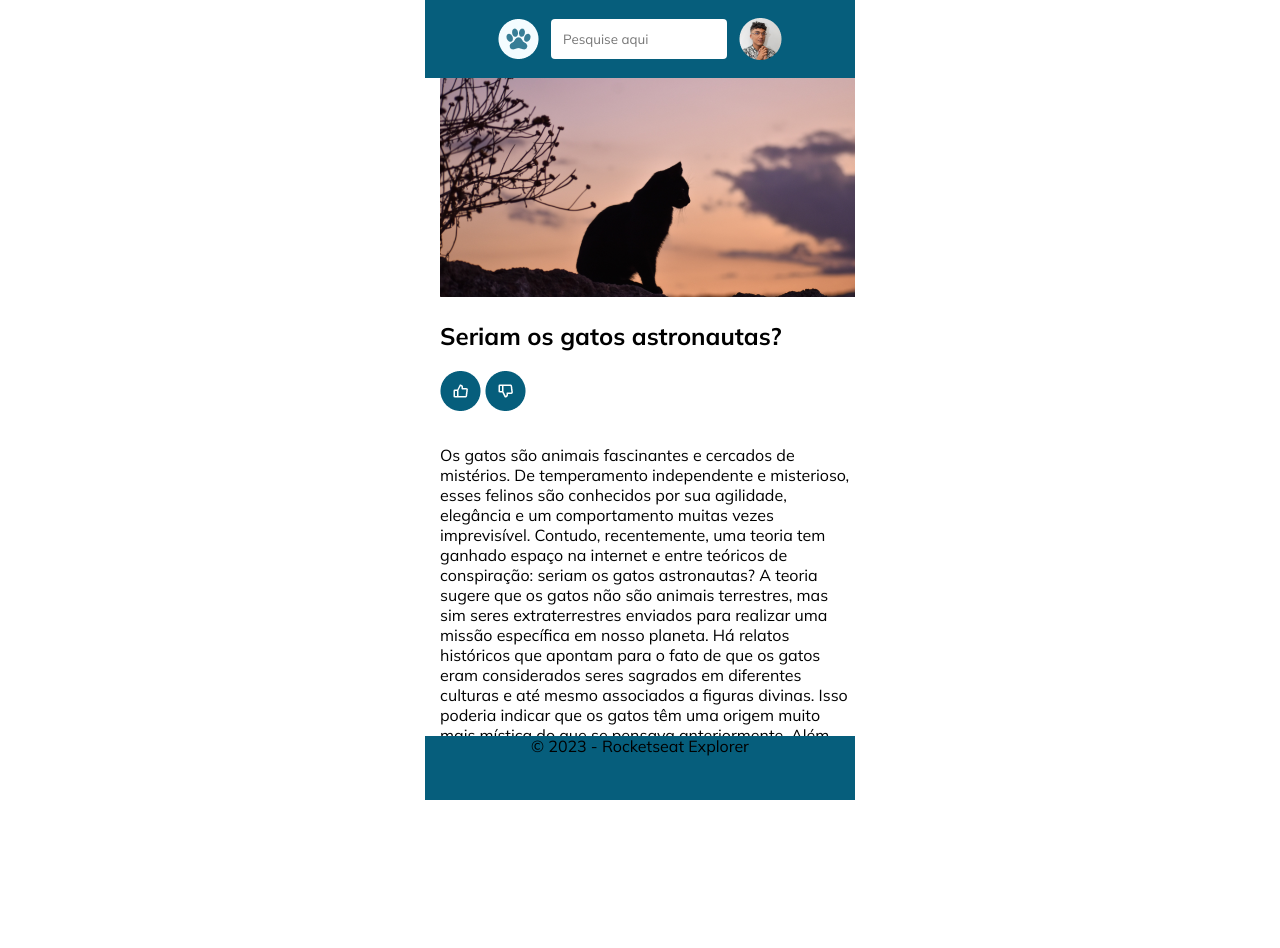
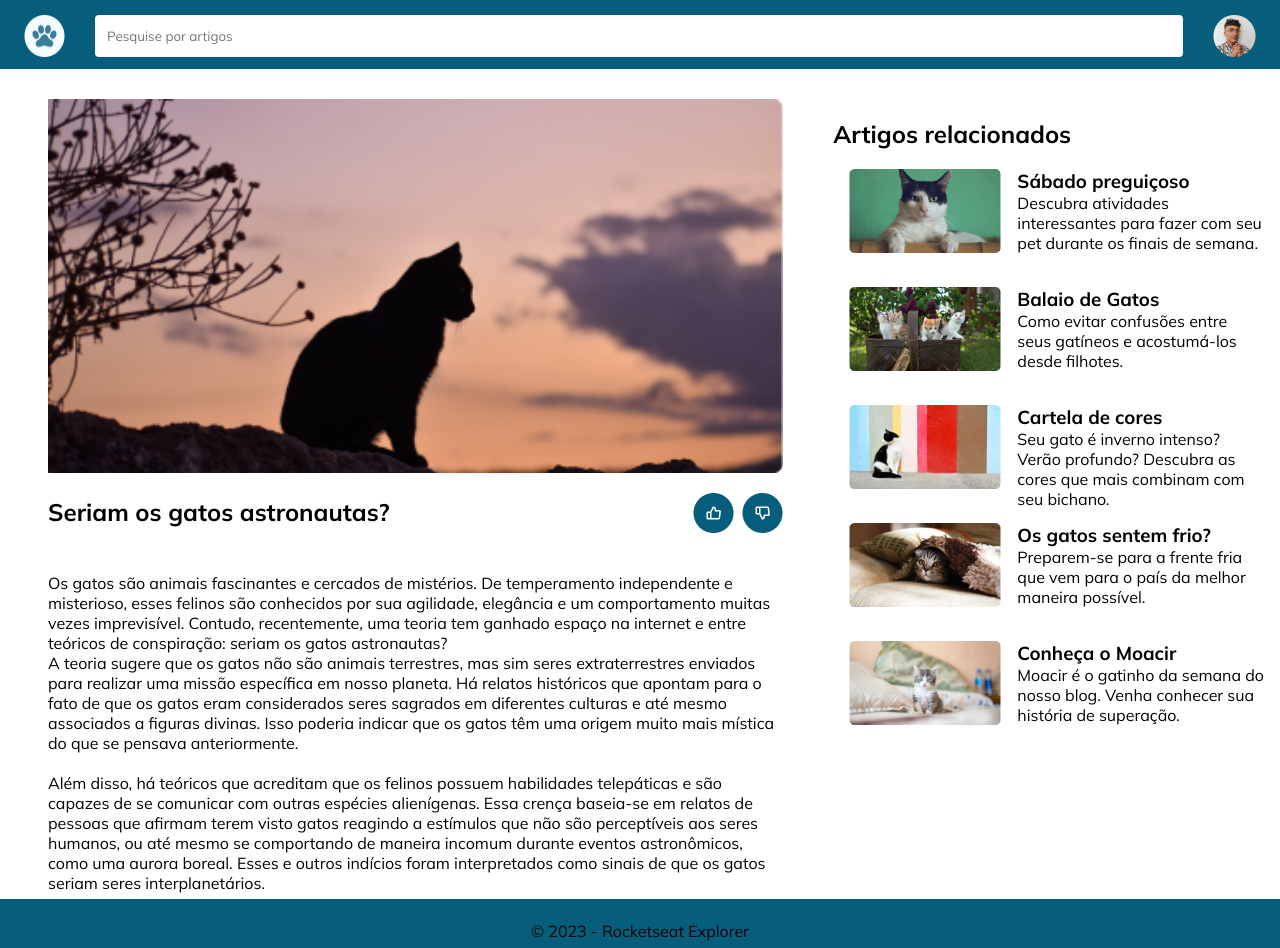
Before and after one commit to marcosviniciusjau/blog-gatos, a plain HTML site: page index.html in a window 1280 px wide. Before the commit the page ends 800 px from the top, so only its background shows below. Drawn offline with Linux system fonts and the light colour scheme.

Commit message:
adjustments

```diff
--- a/index.html
+++ b/index.html
@@ -14,7 +14,7 @@
   <header>
     <nav>
       <img src="images/paw.png"/>
-      <input type="text" placeholder="Pesquise aqui" />
+      <input type="text" placeholder="Pesquise por artigos" />
 
       <img src="images/Jojo.png"/>
     </nav>
@@ -22,18 +22,25 @@
   </header>
 
   <main>
+       <img src="images/gato_main.png" class="gato_main"/>
+
     <div class="banner">
-    <img src="images/gato_main.png" />
 
     <h1>Seriam os gatos astronautas?</h1>
-    <img src="images/like.png" />
+    <img src="images/like.png" class="like"/>
 
-    <img src="images/deslike.png" />
+    <img src="images/deslike.png" class="deslike"/>
+
   </div>
     <p>Os gatos são animais fascinantes e cercados de mistérios. De temperamento independente e misterioso, esses felinos são conhecidos por sua agilidade, elegância e um comportamento muitas vezes imprevisível. Contudo, recentemente, uma teoria tem ganhado espaço na internet e entre teóricos de conspiração: seriam os gatos astronautas?
+  </br>
       A teoria sugere que os gatos não são animais terrestres, mas sim seres extraterrestres enviados para realizar uma missão específica em nosso planeta. Há relatos históricos que apontam para o fato de que os gatos eram considerados seres sagrados em diferentes culturas e até mesmo associados a figuras divinas. Isso poderia indicar que os gatos têm uma origem muito mais mística do que se pensava anteriormente.
+  </br>
+  </br>
+      Além disso, há teóricos que acreditam que os felinos possuem habilidades telepáticas e são capazes de se comunicar com outras espécies alienígenas. Essa crença baseia-se em relatos de pessoas que afirmam terem visto gatos reagindo a estímulos que não são perceptíveis aos seres humanos, ou até mesmo se comportando de maneira incomum durante eventos astronômicos, como uma aurora boreal. Esses e outros indícios foram interpretados como sinais de que os gatos seriam seres interplanetários.</p>
 
-      Além disso, há teóricos que acreditam que os felinos possuem habilidades telepáticas e são capazes de se comunicar com outras espécies alienígenas. Essa crença baseia-se em relatos de pessoas que afirmam terem visto gatos reagindo a estímulos que não são perceptíveis aos seres humanos, ou até mesmo se comportando de maneira incomum durante eventos astronômicos, como uma aurora boreal. Esses e outros indícios foram interpretados como sinais de que os gatos seriam seres interplanetários.</p>
+
+  </main>
   <section>
       <h2>Artigos relacionados</h2>
       <article>
@@ -42,14 +49,14 @@
         </aside>
         <div>
           <h3>Sábado preguiçoso</h3>
-        <p>Descubra atividades interessantes para fazer com seu pet durante os finais de semana.</p>
+          <p>Descubra atividades </br>interessantes para fazer com seu </br>pet durante os finais de semana.</p>
         </div>
           <aside class="balaio">
             <img src="images/balaio.png" />
           </aside>
           <div>
             <h3>Balaio de Gatos</h3>
-          <p>Como evitar confusões entre seus gatíneos e acostumá-los desde filhotes.</p>
+            <p>Como evitar confusões entre </br>seus gatíneos e acostumá-los</br> desde filhotes.</p>
           </div>
 
           <aside class="cartela">
@@ -57,7 +64,7 @@
           </aside>
           <div>
             <h3>Cartela de cores</h3>
-          <p>Seu gato é inverno intenso? Verão profundo? Descubra as cores que mais combinam com seu bichano.</p>
+            <p>Seu gato é inverno intenso?</br> Verão profundo? Descubra as </br>cores que mais combinam com</br> seu bichano.</p>
           </div>
 
           <aside class="frio">
@@ -65,7 +72,7 @@
           </aside>
           <div>
             <h3>Os gatos sentem frio?</h3>
-          <p>Preparem-se para a frente fria que vem para o país da melhor maneira possível.</p>
+            <p>Preparem-se para a frente fria</br> que vem para o país da melhor</br> maneira possível.</p>
           </div>
 
           <aside class="moacir">
@@ -73,13 +80,11 @@
           </aside>
           <div>
             <h3>Conheça o Moacir</h3>
-          <p>Moacir é o gatinho da semana do nosso blog. Venha conhecer sua história de superação.</p>
+            <p>Moacir é o gatinho da semana do </br>nosso blog. Venha conhecer sua </br>história de superação.</p>
           </div>
 
       </article>
   </section>
-    </main>
-
   <footer>
   <p>© 2023 - Rocketseat Explorer</p>
   </footer>
--- a/styles.css
+++ b/styles.css
@@ -8,25 +8,23 @@
 :root {
   --primary: #065E7C;
   --white: #FFFFFF;
+  font-size: 1rem;
 }
 
 body,input,textarea,button{
   font-family: 'Mulish', sans-serif;
 }
 
-body{
-  display: flex;
-  justify-content: center;
-}
-
+@media(max-width: 48rem) {
 #app{
   display: grid;
   grid-template-areas:
-  'header'
-  'main'
-  'footer';
-  grid-template-rows: auto 2fr 64px;
-  width: 430px;
+  'header header'
+  'main main'
+  'section section'
+  'footer footer';
+  grid-template-rows: 4.325rem 1fr 3.125rem 0.125rem;
+  width: 26.875rem;
   align-content: center;
   height: 100vh;
 }
@@ -40,15 +38,14 @@ header{
 nav{
   display: flex;
   justify-content: center;
-  align-items: center;
-  gap: 12px;
-  padding: 18px 0;
+  gap: 0.5rem;
+  padding:1rem 3rem 3rem 0.3rem;
 }
 
 nav > input {
   border: none;
   background-color: var(--white);
-  padding: 12px;
+  padding: 0.75rem;
   border-radius: 4px;
 }
 
@@ -56,24 +53,29 @@ main {
   grid-area: main;
   background-color: var(--white);
   overflow-y: scroll;
-  max-width: 430px;
-  padding-left: 15px;
+  max-width: 26.875rem;
   overflow-x: hidden;
 }
 
 .banner{
-margin-bottom: 30px;
+margin-bottom:1.875rem;
+
+padding-left: 1rem;
 }
 
 .banner > h1{
-  font-size: 24px;
+  font-size: 1.5rem;
 
-  margin-top: 20px;
-  margin-bottom: 20px;
+  margin-top: 1.25rem;
+  margin-bottom: 1.25rem;
 }
-
+p{
+  max-width: 26.875rem;
+  padding-left: 1rem;
+}
 section {
-  margin-top: 20px;
+  grid-area: section;
+  margin-top: 1.25rem;
 }
 
 article {
@@ -86,37 +88,37 @@ article {
   'moacir text'
   ;
   grid-template-columns: 1fr 1fr;
-  padding: 20px 15px;
+  padding: 1.25rem 1rem;
 }
 
 .preguica{
   grid-area: preguica;
 
-  margin-bottom: 50px;
+  margin-bottom: 3.125rem;
 }
 
 .balaio{
   grid-area: balaio;
 
-  margin-bottom: 50px;
+  margin-bottom: 3.125rem;
 }
 
 .cartela{
   grid-area: cartela;
 
-  margin-bottom: 50px;
+  margin-bottom: 3.125rem;
 }
 
 .frio{
   grid-area: frio;
 
-  margin-bottom: 50px;
+  margin-bottom: 3.125rem;
 }
 
 .moacir{
   grid-area: moacir;
 
-  margin-bottom: 50px;
+  margin-bottom: 3.125rem;
 }
 
 footer {
@@ -126,3 +128,143 @@ footer {
 footer > p{
   text-align: center;
 }
+}
+
+@media(min-width: 48rem) {
+#app{
+  display: grid;
+  grid-template-areas:
+  'header header'
+  'main section'
+  'footer footer';
+  grid-template-rows: auto 2fr 4rem;
+
+  grid-template-column: 2fr;
+  align-content: center;
+  height: 120vh;
+}
+
+header{
+  grid-area: header;
+  justify-content: center;
+  background-color: var(--primary);
+  margin-bottom:1.875rem;
+  height: 4.5rem
+}
+
+nav{
+  display: flex;
+  justify-content: space-between;
+  gap: 1rem;
+  padding:1.125rem 1.5rem;
+}
+
+nav > input {
+  border: none;
+  background-color: var(--white);
+  color: var(--primary);
+  padding: 0.75rem;
+  width: 68rem;
+  border-radius: 4px;
+}
+
+main {
+  grid-area: main;
+  background-color: var(--white);
+  overflow: hidden;
+  padding-left: 3rem;
+  height: 100vh;
+}
+
+.banner {
+  display: grid;
+  grid-template-areas: 'title title like deslike';
+  grid-template-columns: 2fr 3.125rem;
+  margin-bottom: 1.875rem;
+}
+
+.banner > h1{
+  grid-area: title;
+  font-size: 1.5rem;
+
+  margin-top: 1.25rem;
+  margin-bottom: 1rem;
+}
+
+.banner > .like {
+  padding-right: 0.5rem;
+  margin-left: 1rem;
+  margin-top: 1rem;
+  grid-area: like;
+}
+
+.banner > .deslike {
+  margin-top: 1rem;
+  grid-area: deslike;
+}
+
+.gato_main{
+  width: 100%;
+}
+
+section {
+  grid-area: section;
+  margin-top: 1.25rem;
+  margin-left:3.125rem;
+}
+
+article {
+  display: grid;
+  grid-template-areas:
+  'preguica text'
+  'balaio text'
+  'cartela text'
+  'frio text'
+  'moacir text'
+  ;
+  grid-template-columns: 10.5rem 1fr;
+  padding: 1.25rem 1rem;
+}
+
+.preguica{
+  grid-area: preguica;
+
+  margin-bottom:1.875rem;
+}
+
+.balaio{
+  grid-area: balaio;
+
+  margin-bottom:1.875rem
+}
+
+.cartela{
+  grid-area: cartela;
+
+  margin-bottom:1.875rem
+}
+
+.frio{
+  grid-area: frio;
+
+  margin-bottom:1.875rem
+}
+
+.moacir{
+  grid-area: moacir;
+
+  margin-bottom:1.875rem
+}
+
+footer {
+  grid-area: footer;
+  background-color: var(--primary);
+  display: grid;
+  place-items: center;
+}
+
+footer > p {
+  text-align: center;
+  margin: 0;
+}
+}
```
Lines whose indentation alone changed are shown as unchanged.
